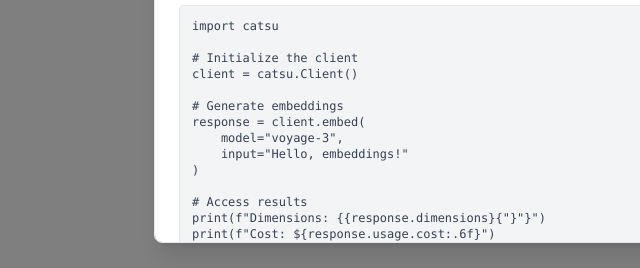
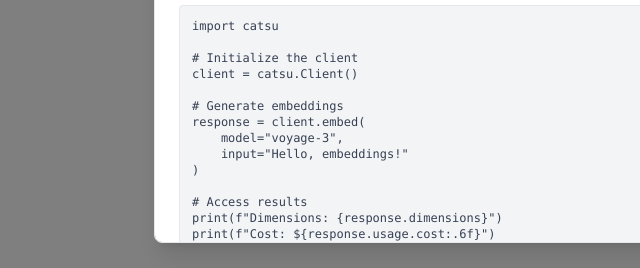
Before and after one commit to chonkie-inc/catsu, an Astro site in the folder website/: page / in a window 1280 px wide. Both pictures are taken after a click on the button "About Catsu". Shown: the part 477-745 px from the top of the page, 150-790 px from the left. Built offline with nearby package versions, Linux system fonts and the light colour scheme; Astro itself is replaced by a stand-in of ours.

Commit message:
Fix code block formatting in AboutModal

```diff
--- a/website/src/components/AboutModal.tsx
+++ b/website/src/components/AboutModal.tsx
@@ -73,8 +73,8 @@ response = client.embed(
 )
 
 # Access results
-print(f"Dimensions: ${"{"}{response.dimensions}{"}"}")
-print(f"Cost: ${"$"}{response.usage.cost:.6f}")`}</code>
+print(f"Dimensions: {response.dimensions}")
+print(f"Cost: \${response.usage.cost:.6f}")`}</code>
                 </pre>
               </div>
 
```
